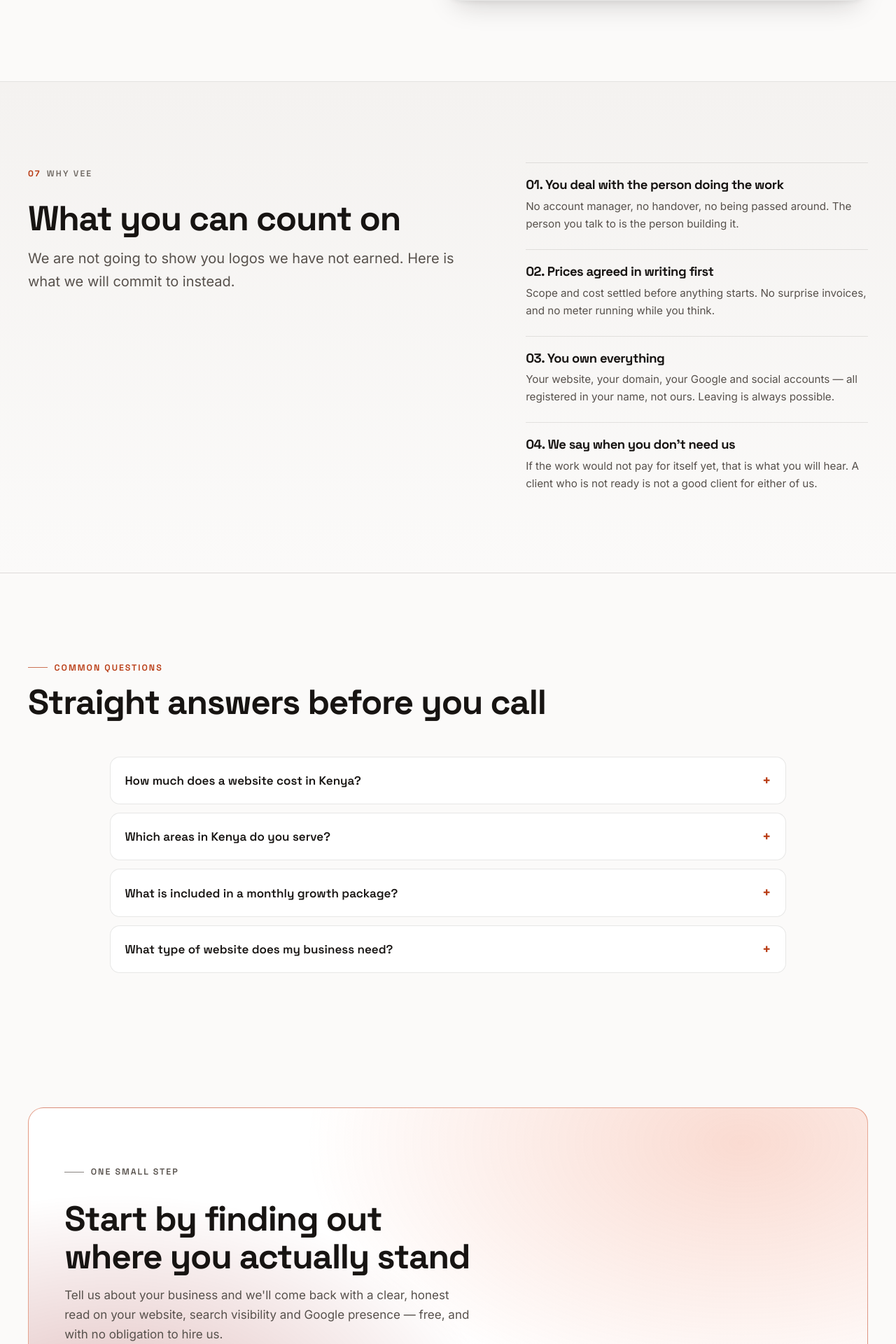
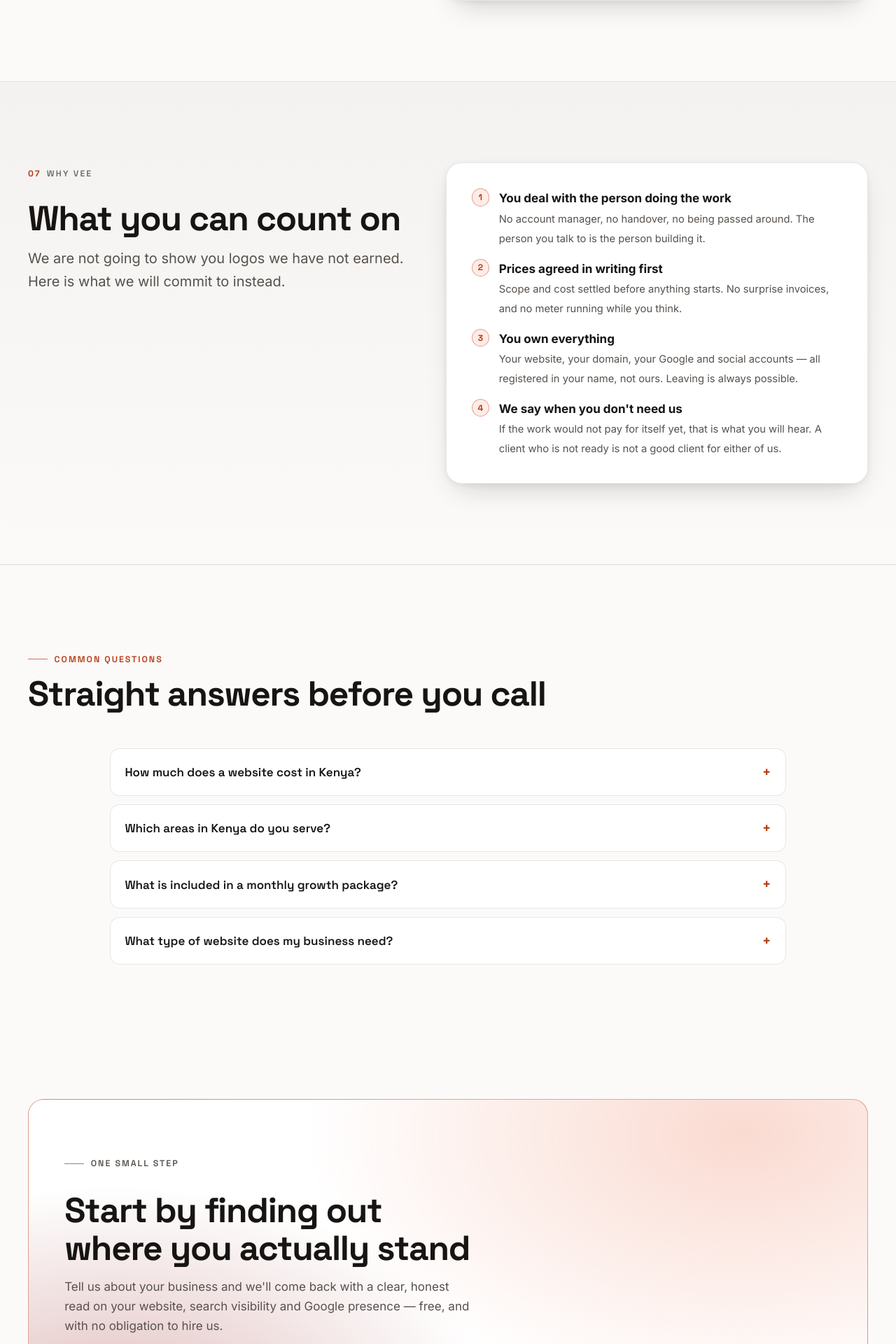
Before and after one commit to evans-30777/vee, a Django app: page / in a window 1280 px wide. Shown: the part 4444-6364 px from the top of the page at 70% size. Run offline with Django 5.2, Linux system fonts and the light colour scheme; data that the repository does not hold is empty; some libraries are stand-ins or nearby versions.

Commit message:
fix: match 'Why VEE' section styling exactly to the 'Free Audit' section

```diff
--- a/static/css/main.css
+++ b/static/css/main.css
@@ -1476,27 +1476,6 @@ html:not(.js) .hero__caption { opacity: 1; visibility: visible; transform: none;
 /* 8g. Trust reasons
    ========================================================================== */
 
-.reasons-list {
-    display: flex;
-    flex-direction: column;
-    gap: 1.5rem;
-}
-
-.reasons-list__item {
-    border-top: 1px solid var(--border);
-    padding-top: 1.25rem;
-}
-
-.reasons-list__item h3 {
-    font-size: 1.15rem;
-    margin-bottom: 0.4rem;
-    color: var(--heading);
-}
-
-.reasons-list__item p {
-    font-size: 0.95rem;
-    color: var(--text-muted);
-}
 
 /* 9. Marquee / logo-free trust strip
    ========================================================================== */
--- a/templates/core/home.html
+++ b/templates/core/home.html
@@ -479,8 +479,7 @@ section 7 allows a truthful trust section in place of empty proof — every clai
 here is verifiable, none of it is invented social proof.
 {% endcomment %}
 <section class="section section--tinted">
-    <div class="container">
-        <div class="split">
+    <div class="container audit">
         <div class="section-head" style="margin-bottom: 0;">
             <p class="section-index"><b>07</b> <span>Why VEE</span></p>
             <h2>What you can count on</h2>
@@ -490,24 +489,33 @@ here is verifiable, none of it is invented social proof.
             </p>
         </div>
 
-            <div class="reasons-list">
-                <div class="reasons-list__item">
-                    <h3>01. You deal with the person doing the work</h3>
-                    <p>No account manager, no handover, no being passed around. The person you talk to is the person building it.</p>
+        <div class="audit__panel">
+            <ol class="audit__list" style="counter-reset: audit-item;">
+                <li>
+                    <div>
+                        <strong>You deal with the person doing the work</strong>
+                        <span>No account manager, no handover, no being passed around. The person you talk to is the person building it.</span>
                     </div>
-                <div class="reasons-list__item">
-                    <h3>02. Prices agreed in writing first</h3>
-                    <p>Scope and cost settled before anything starts. No surprise invoices, and no meter running while you think.</p>
+                </li>
+                <li>
+                    <div>
+                        <strong>Prices agreed in writing first</strong>
+                        <span>Scope and cost settled before anything starts. No surprise invoices, and no meter running while you think.</span>
                     </div>
-                <div class="reasons-list__item">
-                    <h3>03. You own everything</h3>
-                    <p>Your website, your domain, your Google and social accounts — all registered in your name, not ours. Leaving is always possible.</p>
+                </li>
+                <li>
+                    <div>
+                        <strong>You own everything</strong>
+                        <span>Your website, your domain, your Google and social accounts — all registered in your name, not ours. Leaving is always possible.</span>
                     </div>
-                <div class="reasons-list__item">
-                    <h3>04. We say when you don't need us</h3>
-                    <p>If the work would not pay for itself yet, that is what you will hear. A client who is not ready is not a good client for either of us.</p>
+                </li>
+                <li>
+                    <div>
+                        <strong>We say when you don't need us</strong>
+                        <span>If the work would not pay for itself yet, that is what you will hear. A client who is not ready is not a good client for either of us.</span>
                     </div>
-            </div>
+                </li>
+            </ol>
         </div>
     </div>
 </section>
```
Lines whose indentation alone changed are shown as unchanged.
